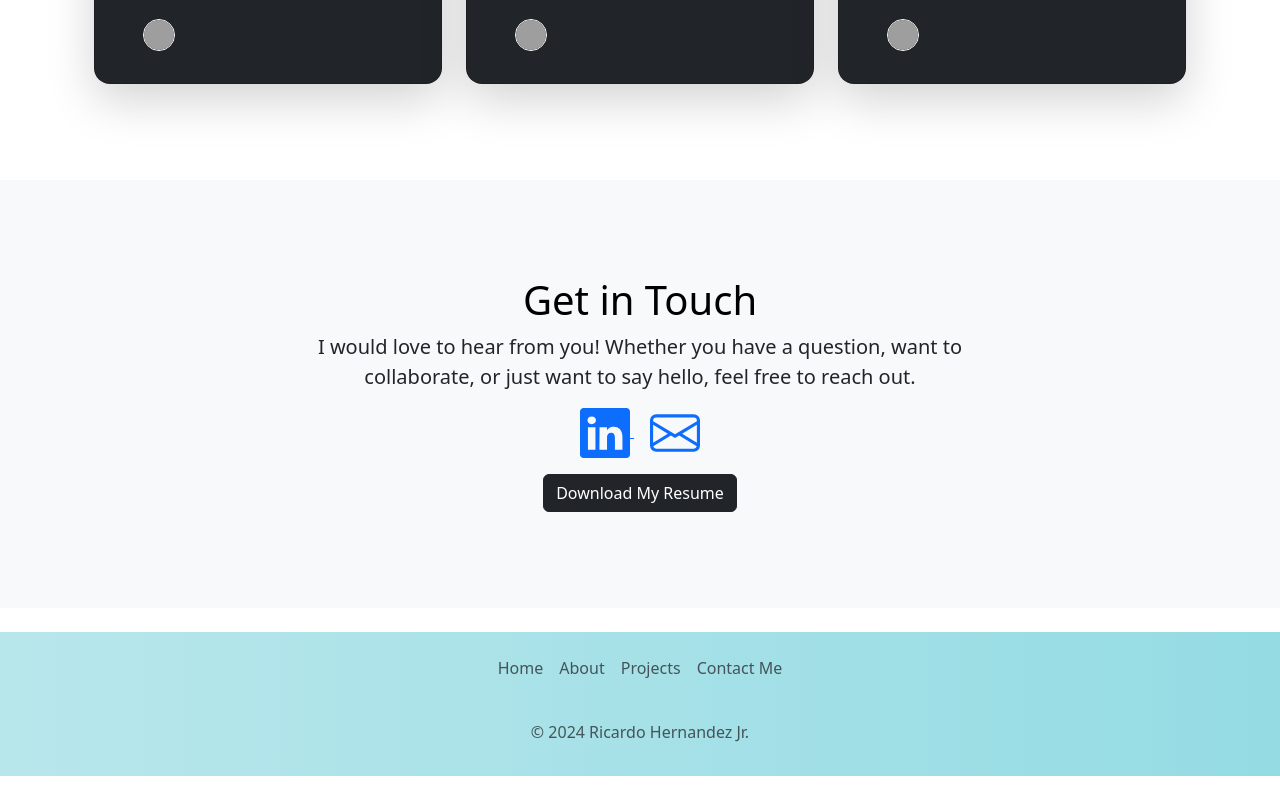
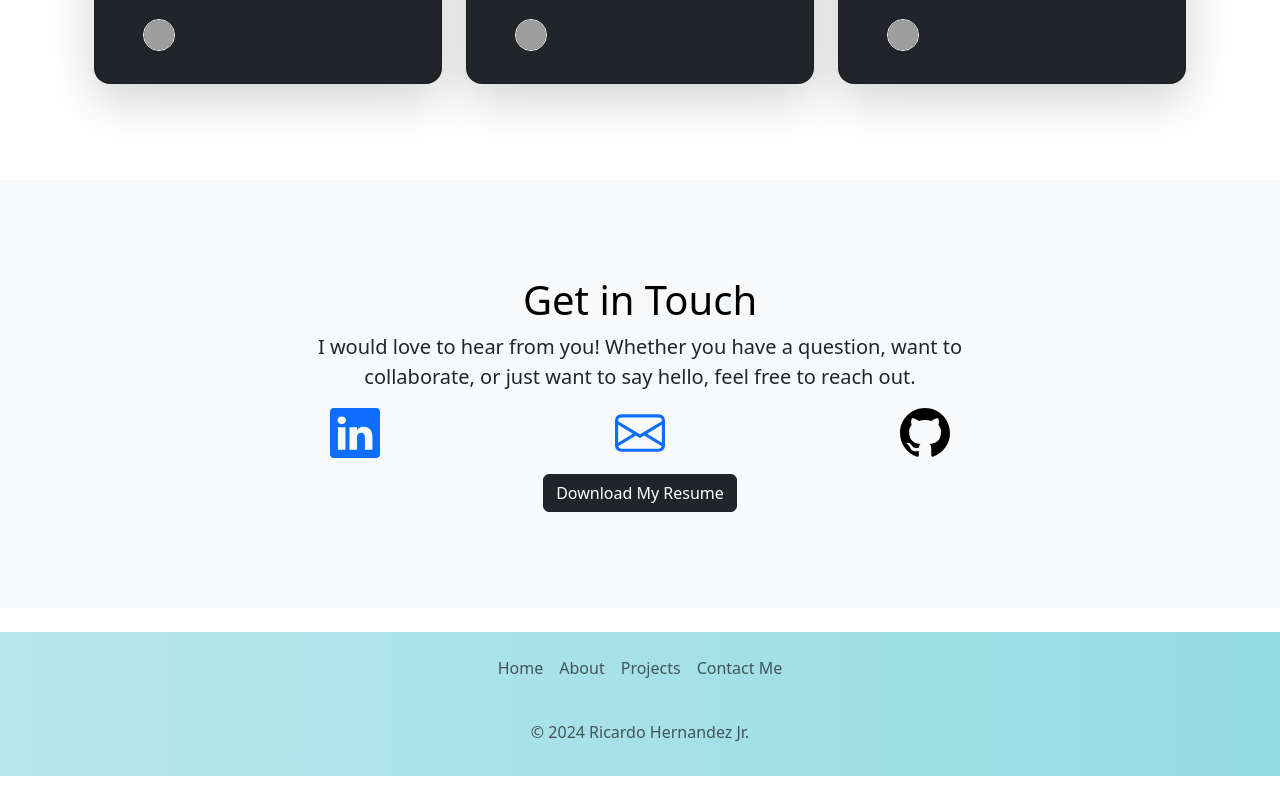
Before and after one commit to ricardoh2021/ricardoh2021.github.io, a plain HTML site: page index.html in a window 1280 px wide. Shown: the part 2291-3091 px from the top of the page. Drawn offline with nearby package versions, Linux system fonts and the light colour scheme; grey boxes are pictures that could not be loaded.

Commit message:
Icons added

```diff
--- a/index.html
+++ b/index.html
@@ -343,10 +343,11 @@
               to collaborate, or just want to say hello, feel free to reach out.
             </p>
             <div class="social-media-links my-3">
+              <div class="row justify-content-center">
                 <a
                   href="https://www.linkedin.com/in/ricardohern/"
                   target="_blank"
-                class="me-3"
+                  class="col-lg-3"
                 >
                   <svg
                     xmlns="http://www.w3.org/2000/svg"
@@ -360,7 +361,7 @@
                     ></path>
                   </svg>
                 </a>
-              <a href="mailto:ricahernandez0001@gmail.com">
+                <a href="mailto:ricahernandez0001@gmail.com" class="col-lg-3">
                   <svg
                     xmlns="http://www.w3.org/2000/svg"
                     height="50"
@@ -373,6 +374,19 @@
                     />
                   </svg>
                 </a>
+                <a href="https://github.com/ricardoh2021" class="col-lg-3">
+                  <svg
+                    xmlns="http://www.w3.org/2000/svg"
+                    height="50"
+                    class="bi bi-github"
+                    viewBox="0 0 16 16"
+                  >
+                    <path
+                      d="M8 0C3.58 0 0 3.58 0 8c0 3.54 2.29 6.53 5.47 7.59.4.07.55-.17.55-.38 0-.19-.01-.82-.01-1.49-2.01.37-2.53-.49-2.69-.94-.09-.23-.48-.94-.82-1.13-.28-.15-.68-.52-.01-.53.63-.01 1.08.58 1.23.82.72 1.21 1.87.87 2.33.66.07-.52.28-.87.51-1.07-1.78-.2-3.64-.89-3.64-3.95 0-.87.31-1.59.82-2.15-.08-.2-.36-1.02.08-2.12 0 0 .67-.21 2.2.82.64-.18 1.32-.27 2-.27s1.36.09 2 .27c1.53-1.04 2.2-.82 2.2-.82.44 1.1.16 1.92.08 2.12.51.56.82 1.27.82 2.15 0 3.07-1.87 3.75-3.65 3.95.29.25.54.73.54 1.48 0 1.07-.01 1.93-.01 2.2 0 .21.15.46.55.38A8.01 8.01 0 0 0 16 8c0-4.42-3.58-8-8-8"
+                    />
+                  </svg>
+                </a>
+              </div>
               <!-- Repeat for other social media links -->
             </div>
             <a
```
Lines whose indentation alone changed are shown as unchanged.
